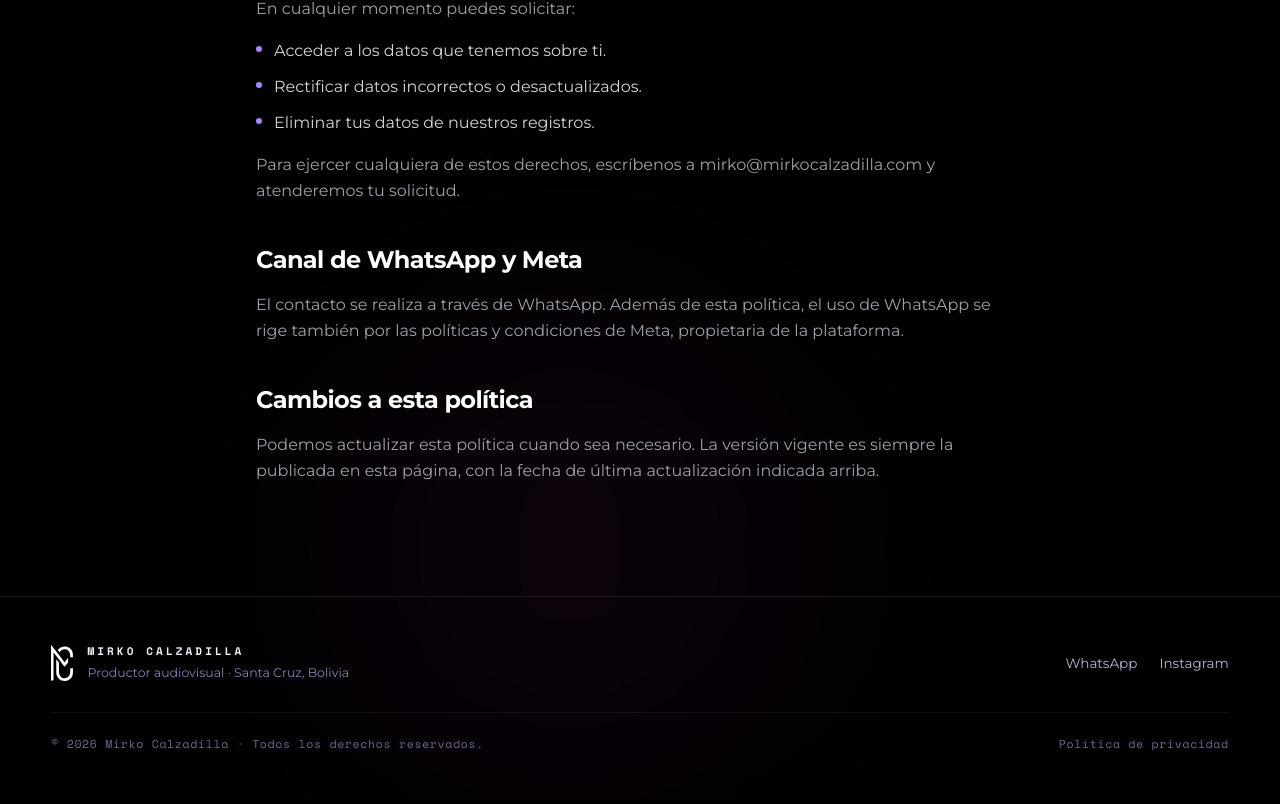
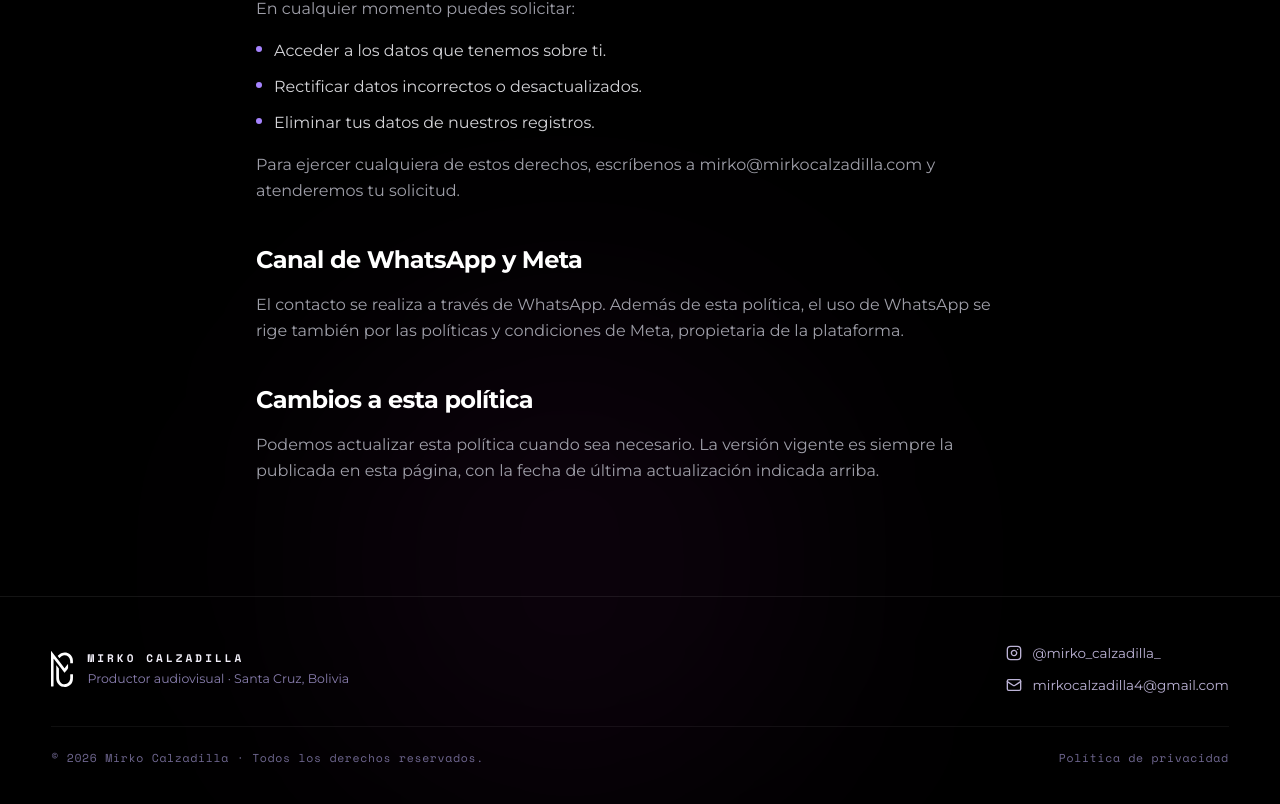
Before and after one commit to funnelops-marketing-services/web, a Next.js app: page /privacidad in a window 1280 px wide. Shown: the part 1615-2419 px from the top of the page. Built offline with nearby package versions, Linux system fonts and the light colour scheme.

Commit message:
feat(landing): footer contacts as stacked Instagram and email with icons

```diff
--- a/components/landing/site-footer.tsx
+++ b/components/landing/site-footer.tsx
@@ -1,11 +1,7 @@
+import { Instagram, Mail } from "lucide-react"
 import Image from "next/image"
 import Link from "next/link"
-import { CONTACT, whatsappLink } from "./data"
-
-const LINKS = [
-  { label: "WhatsApp", href: whatsappLink(), external: true },
-  { label: "Instagram", href: CONTACT.instagramUrl, external: true },
-]
+import { CONTACT } from "./data"
 
 export function SiteFooter() {
   return (
@@ -18,24 +14,23 @@ export function SiteFooter() {
             <div className="mt-1 text-[12.5px] text-[#8a7fb0]">Productor audiovisual · {CONTACT.location}</div>
           </div>
         </div>
-        <div className="flex flex-wrap gap-[22px] text-[13.5px] text-[#bcb3d6]">
-          {LINKS.map((link) =>
-            link.external ? (
-              <a
-                key={link.label}
-                href={link.href}
-                target="_blank"
-                rel="noopener noreferrer"
-                className="transition-colors hover:text-white"
-              >
-                {link.label}
-              </a>
-            ) : (
-              <Link key={link.label} href={link.href} className="transition-colors hover:text-white">
-                {link.label}
-              </Link>
-            ),
-          )}
+        <div className="flex flex-col items-start gap-3 text-[13.5px] text-[#bcb3d6]">
+          <a
+            href={CONTACT.instagramUrl}
+            target="_blank"
+            rel="noopener noreferrer"
+            className="inline-flex items-center gap-2.5 transition-colors hover:text-white"
+          >
+            <Instagram className="size-4" aria-hidden />
+            @{CONTACT.instagram}
+          </a>
+          <a
+            href={`mailto:${CONTACT.email}`}
+            className="inline-flex items-center gap-2.5 transition-colors hover:text-white"
+          >
+            <Mail className="size-4" aria-hidden />
+            {CONTACT.email}
+          </a>
         </div>
       </div>
       <div className="mx-auto mt-[30px] flex w-[min(1240px,92vw)] flex-col items-start justify-between gap-3 border-t border-white/[0.06] pt-[22px] font-mono text-[11.5px] tracking-[0.06em] text-[#6f6790] sm:flex-row sm:items-center">
```
Also changed, not shown: 1 other file (tests, documents, lock files or other folders).
